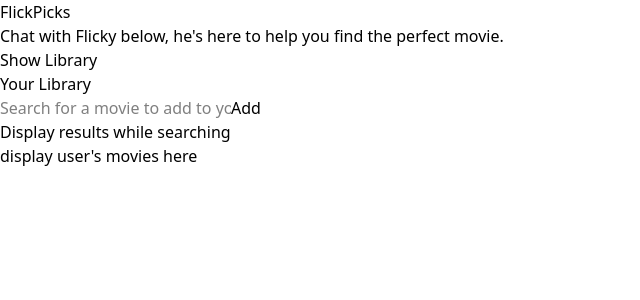
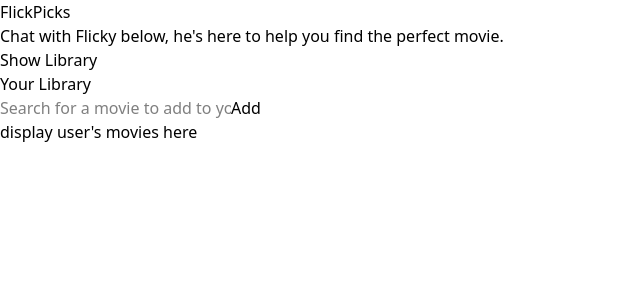
Before and after one commit to pauleenaphan/flickpicks, a React app in the folder frontend/: page / in a window 1280 px wide. Both pictures are taken after a click on the button "Show Library". Shown: the top 300 px of the page, without its empty margins (0-640 px from the left). Built offline with nearby package versions, Linux system fonts and the light colour scheme; the HTML template or start-up script is replaced by a standard one.

Commit message:
added basic movie search to add to user's library

```diff
--- a/frontend/src/api/tmdb/search.ts
+++ b/frontend/src/api/tmdb/search.ts
@@ -0,0 +1,11 @@
+const searchForMovie = async (query: string) => {
+  console.log("search term user is looking for: ", query);
+  console.log("api key: ", import.meta.env.VITE_TMDB_API_KEY);
+  const response = await fetch(`https://api.themoviedb.org/3/search/movie?query=${query}&api_key=${import.meta.env.VITE_TMDB_API_KEY}`);
+
+  const data = await response.json();
+  console.log("search results: ", data);
+  return data;
+}
+
+export default searchForMovie;
--- a/frontend/src/library.tsx
+++ b/frontend/src/library.tsx
@@ -1,14 +1,75 @@
+import { useState, useEffect } from "react";
+
+import searchForMovie from "./api/tmdb/search";
+
 export const Library = () => {
+  const [searchTerm, setSearchTerm] = useState("");
+  const [searchResults, setSearchResults] = useState<any[]>([]);
+  const [searchCache, setSearchCache] = useState<Record<string, any[]>>({});
+
+  // Debounced search - only search after user stops typing for 1 second
+  useEffect(() => {
+    const timeoutId = setTimeout(() => {
+      if (searchTerm.trim().length >= 2) { // Only search if 3+ characters
+        handleSearch();
+      } else {
+        setSearchResults([]); // Clear results if search term is too short
+      }
+    }, 1000); // Increased to 1 second
+
+    return () => clearTimeout(timeoutId); // Cleanup timeout
+  }, [searchTerm]);
+
+  const handleSearch = async () => {
+    const trimmedTerm = searchTerm.trim().toLowerCase();
+
+    // Check cache first
+    if (searchCache[trimmedTerm]) {
+      console.log("Using cached results for:", trimmedTerm);
+      setSearchResults(searchCache[trimmedTerm]);
+      return;
+    }
+
+    // Make API call only if not in cache
+    console.log("Making API call for:", trimmedTerm);
+    const results = await searchForMovie(searchTerm);
+    const movieResults = results.results || [];
+
+    // Cache the results
+    setSearchCache(prev => ({
+      ...prev,
+      [trimmedTerm]: movieResults
+    }));
+
+    setSearchResults(movieResults);
+  }
+
   return (
     <div>
       <h1>Your Library</h1>
       <div>
         <div>
-          <input type="text" placeholder="Search for a movie to add to your library" />
-          <button>Add</button>
+          <input
+            type="text"
+            placeholder="Search for a movie to add to your library"
+            value={searchTerm}
+            onChange={(e) => setSearchTerm(e.target.value)} />
+          <button onClick={() => searchForMovie(searchTerm)}>Add</button>
         </div>
         <div>
-          <p>Display results while searching</p>
+          {searchResults.length > 0 && (
+            <div className="mt-4">
+              <h3 className="text-lg font-semibold mb-2">Search Results:</h3>
+              <div className="space-y-2">
+                {searchResults.slice(0, 5).map((movie: any) => (
+                  <div key={movie.id} className="p-2 border rounded hover:bg-gray-50">
+                    <h4 className="font-medium">{movie.title}</h4>
+                    <p className="text-sm text-gray-600">{movie.release_date}</p>
+                  </div>
+                ))}
+              </div>
+            </div>
+          )}
         </div>
         <div>
           <p> display user's movies here</p>
```
